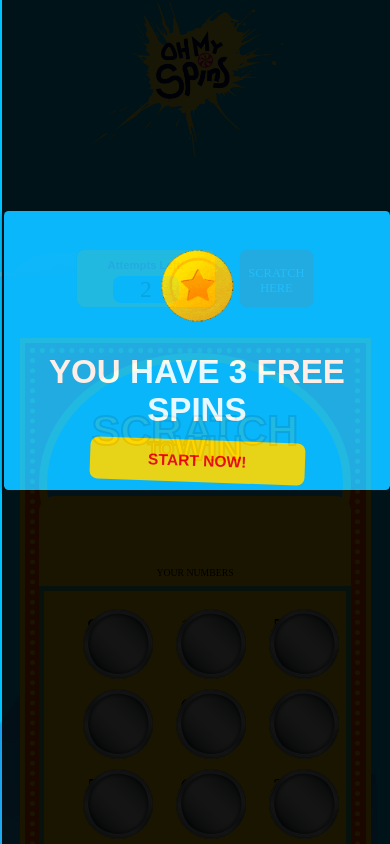
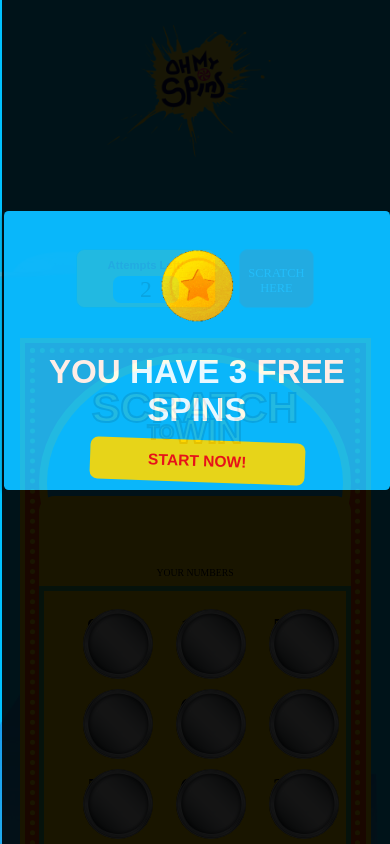
Before and after one commit to arya56/number_scratch_game, a plain HTML site: page index.html in a window 390 px wide. Drawn offline with Linux system fonts and the light colour scheme.

Commit message:
slight css changes

```diff
--- a/styles.css
+++ b/styles.css
@@ -271,7 +271,7 @@
   .canvas {
     position: relative;
     top: -0.5vmin;
-    left: -.9vmax;
+    left: -0.9vmax;
     border-radius: 50%;
   }
   .winnums_redbox,
@@ -938,7 +938,7 @@
     display: grid;
     -ms-grid-columns: 100vmin;
     grid-template-columns: 100vmin;
-    -ms-grid-rows: 23vmax 7vmax 9vmax 69vmax 6vmax;
+    -ms-grid-rows: 23vmax 7vmax 9vmax 70vmax 6vmax;
     grid-template-rows: 23vmax 7vmax 9vmax 69vmax 6vmax;
     grid-template-areas:
       'header'
@@ -958,8 +958,8 @@
     width: 100vw;
   }
   .top_logo img {
-    width: 53vmin;
-    margin-top: -2vmin;
+    width: 45vmin;
+    margin-top: 2vmax;
   }
   .text_here {
     display: -webkit-box;
@@ -1146,7 +1146,7 @@
     -webkit-text-stroke: 2px black;
     position: relative;
     text-align: center;
-    top: -3.5vmax;
+    top: -5.5vmax;
   }
   .to_win {
     color: gold;
@@ -1154,7 +1154,7 @@
     text-transform: uppercase;
     -webkit-text-stroke: 2px black;
     position: relative;
-    top: -11vmax;
+    top: -15.2vmax;
     text-align: center;
   }
   .to_win span {
@@ -1380,7 +1380,7 @@
     -ms-grid-columns: 100vmin;
     grid-template-columns: 100vmin;
     -ms-grid-rows: 18vmax 6vmax 10vmax 64vmax 7vmax;
-    grid-template-rows: 18vmax 6vmax 10vmax 64vmax 7vmax;
+    grid-template-rows: 18vmax 6vmax 10vmax 65vmax 7vmax;
     grid-template-areas:
       'header'
       'sidebar1'
@@ -1398,8 +1398,8 @@
     width: 100vw;
   }
   .top_logo img {
-    width: 53vmin;
-    margin-top: -2vmin;
+    width: 45vmin;
+    margin-top: 2vmax;
   }
   .text_here {
     display: -webkit-box;
@@ -1587,7 +1587,7 @@
     -webkit-text-stroke: 2px black;
     position: relative;
     text-align: center;
-    top: -1.7vmax;
+    top: -4.5vmax;
   }
   .to_win {
     color: gold;
@@ -1595,7 +1595,7 @@
     text-transform: uppercase;
     -webkit-text-stroke: 2px black;
     position: relative;
-    top: -10vmax;
+    top: -12vmax;
     text-align: center;
   }
   .to_win span {
@@ -1779,7 +1779,7 @@
     margin: 2vmin auto 0vmax;
   }
 }
-@media screen and (max-width: 369px) {
+@media screen and (max-width: 340px) {
   * {
     box-sizing: border-box;
   }
@@ -1842,8 +1842,8 @@
     width: 100vw;
   }
   .top_logo img {
-    width: 35vmin;
-    margin-top: -2vmin;
+    width: 44vmin;
+    margin-top: 2vmax;
   }
   .text_here {
     display: -webkit-box;
```
